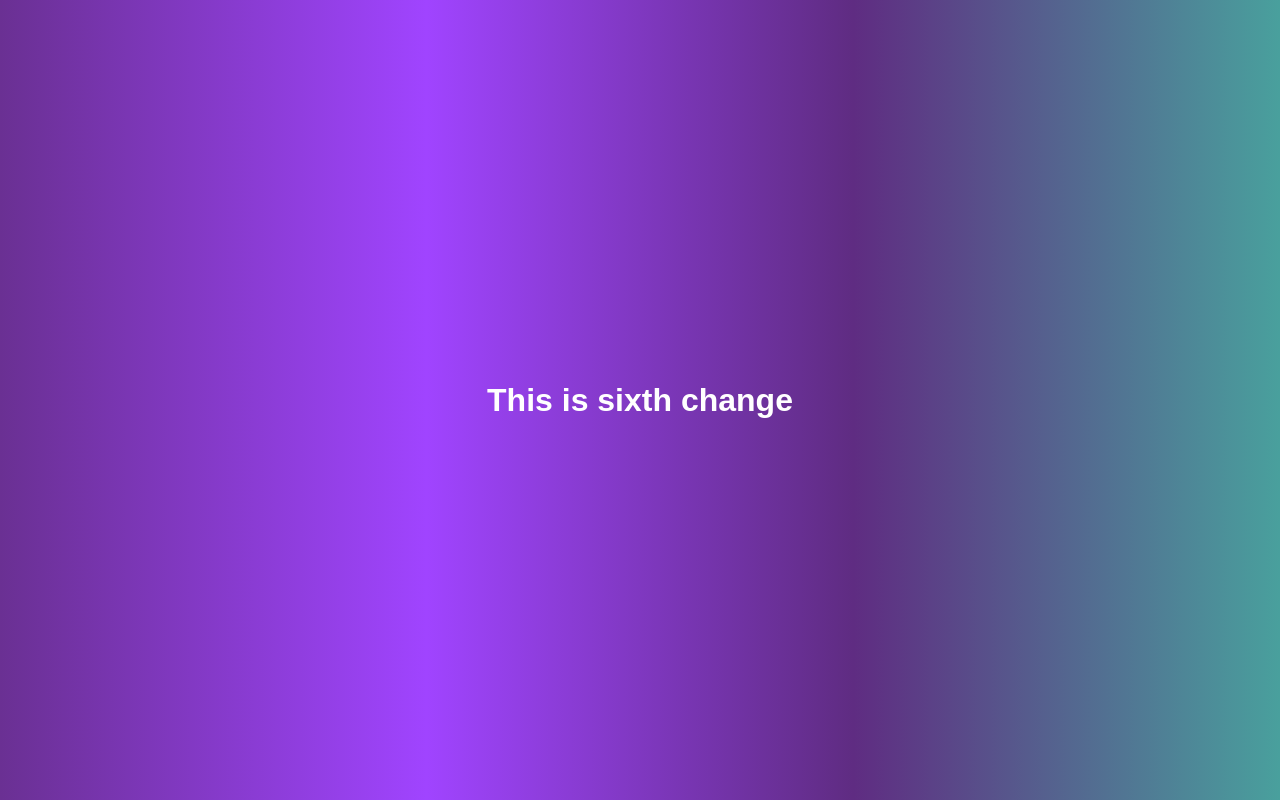
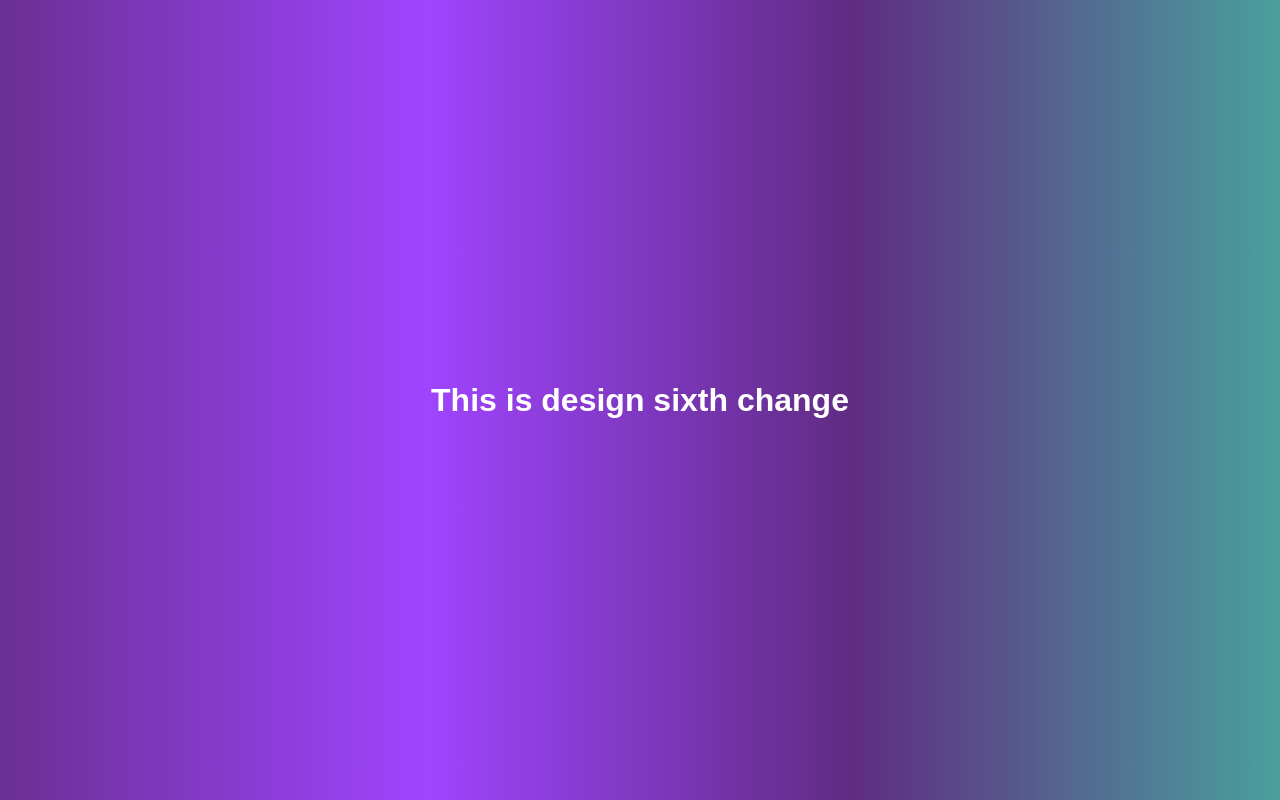
Before and after one commit to autobot19/git-reop, a plain HTML site: page index.html in a window 1280 px wide. Drawn offline with Linux system fonts and the light colour scheme.

Commit message:
design v6

```diff
--- a/index.html
+++ b/index.html
@@ -7,6 +7,6 @@
     <title>Document</title>
 </head>
 <body>
-    <h1>This is sixth change</h1>
+    <h1>This is design sixth change</h1>
 </body>
 </html>
```
